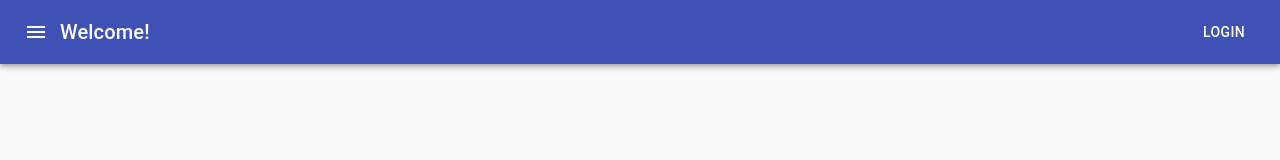
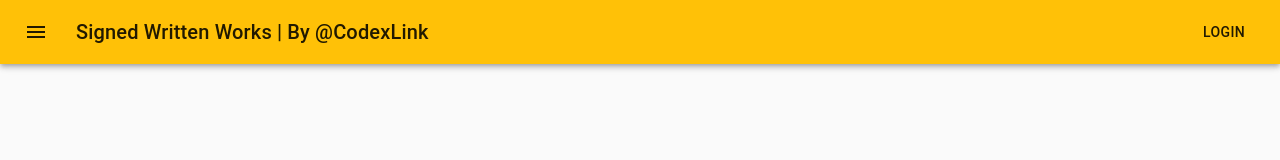
Before and after one commit to CodexLink/codexlink.github.io, a Gatsby site in the folder WrittenWorks/: page / in a window 1280 px wide. Built offline with nearby package versions, Linux system fonts and the light colour scheme; Gatsby itself is replaced by a stand-in of ours.

Commit message:
Header | Fix Error Instance of using makeStyles

```diff
--- a/WrittenWorks/src/components/header.jsx
+++ b/WrittenWorks/src/components/header.jsx
@@ -1,35 +1,57 @@
 import React from 'react';
-import { StaticQuery, graphql } from 'gatsby';
-import { AppBar, Toolbar, IconButton, Typography, Button } from '@material-ui/core';
+import { useStaticQuery, graphql } from 'gatsby';
+import { AppBar, Box, Button, IconButton, Toolbar, Typography } from '@material-ui/core';
 import MenuIcon from "@material-ui/icons/Menu";
-import { fade, makeStyles } from "@material-ui/styles";
-// ! import CustomTheme from "../styles/theme";
+import { fade, makeStyles, ThemeProvider } from "@material-ui/core/styles";
+import CustomMUI from "../styles/theme";
 
-const HeaderStyleSheet = makeStyles((CustomTheme) => ({
+// TODO: ADD FUNCTIONALITY AND CLASS ES6 CODE STYLE.
+// @PROMISE - ATTEMPT TO MAKE ONE STYLESHEET IN ONE PLACE.
+
+const HeaderStyleSheet = makeStyles((InjectionElem) => ({
 	root: {
 		flexGrow: 1,
 	},
-	// menuButton: {
-	// 	marginRight: CustomTheme.spacing(2),
-	//   },
-	title: {
+	menuButton: {
+		marginRight: InjectionElem.spacing(2),
+	},
+	appTitle: {
 		flexGrow: 1,
 	},
 }));
 
 export default ({ prop, children }) => {
+	console.log(prop);
+	console.log("prop Done");
+	console.log(children);
+	console.log("children Done");
 	const headerStyles = HeaderStyleSheet();
+	const headerTitleQuery = useStaticQuery(graphql`
+	query {
+		site {
+			siteMetadata {
+				title
+				author
+			}
+		}
+	}
+	`);
+
 	return (
+		<ThemeProvider theme={CustomMUI}>
+			<Box component="div" className={headerStyles.root}>
 				<AppBar position="absolute" color="primary">
 					<Toolbar>
 						<IconButton edge="start" color="inherit" className={headerStyles.menuButton} aria-label="menu">
 							<MenuIcon />
 						</IconButton>
-				<Typography variant="h6" className={headerStyles.title}>
-					Welcome!
+						<Typography variant="h6" className={headerStyles.appTitle}>
+							{`${headerTitleQuery.site.siteMetadata.title} | By ${headerTitleQuery.site.siteMetadata.author}`}
 						</Typography>
 						<Button color="inherit">Login</Button>
 					</Toolbar>
 				</AppBar>
+			</Box>
+		</ThemeProvider>
 	);
 };
```
Lines whose indentation alone changed are shown as unchanged.
